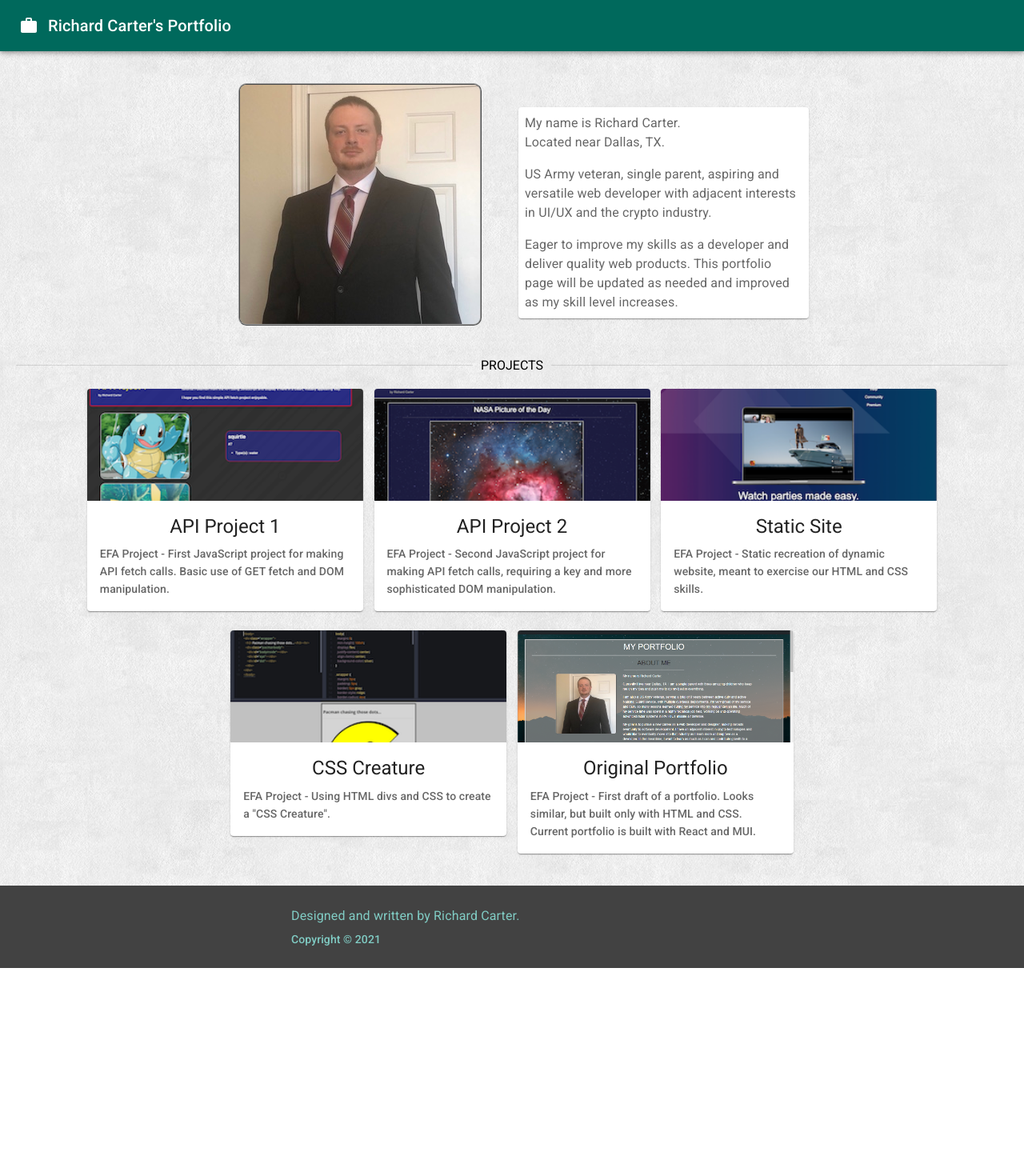
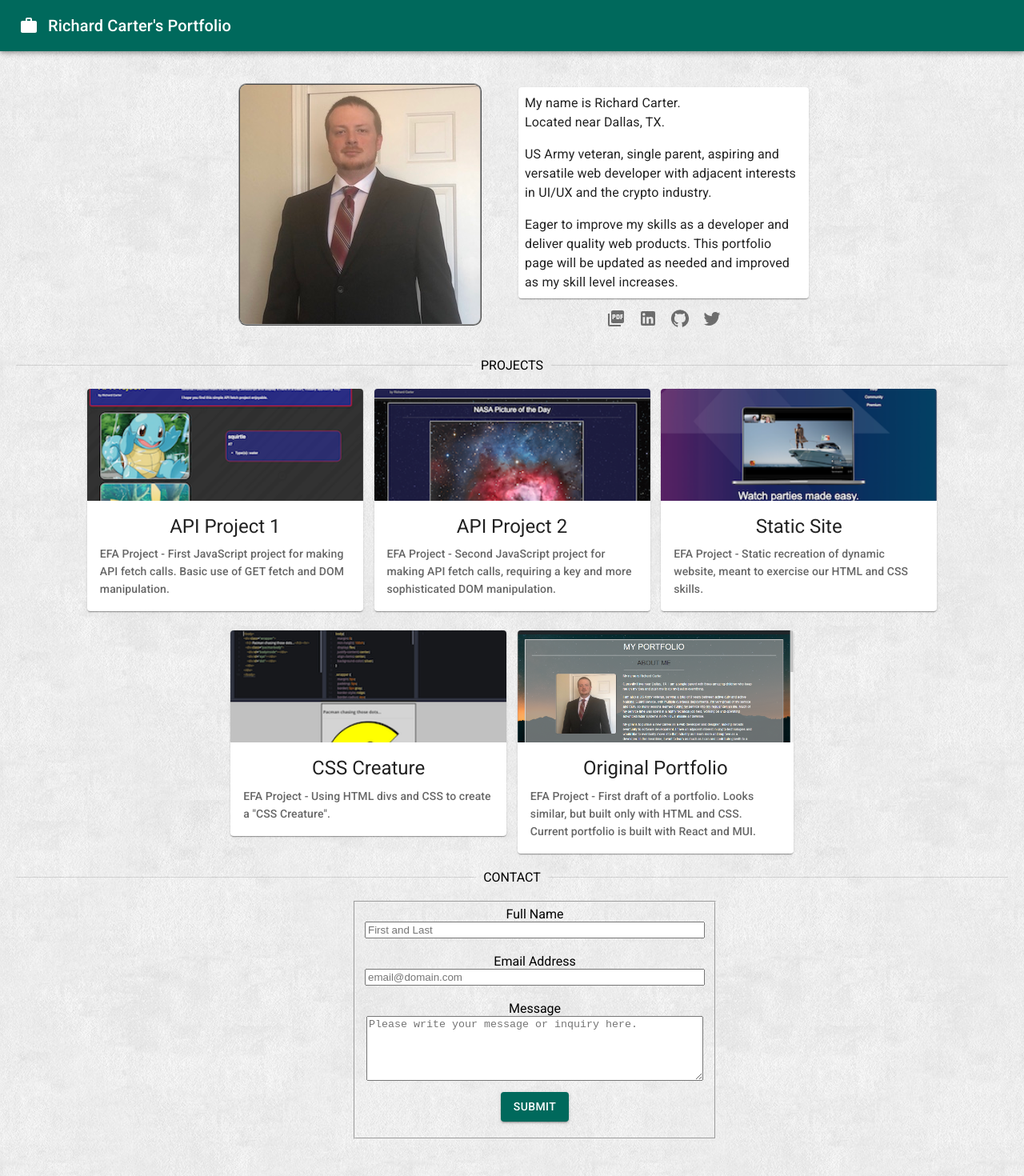
Before and after one commit to rcartr/rcartr.github.io, a React (Create React App) app: page / in a window 1280 px wide. Shown: the top 1470 px of the page at 80% size. Before the commit the page ends 1210 px from the top, so only its background shows below. Built offline with nearby package versions, Linux system fonts and the light colour scheme.

Commit message:
Baseline components completed

```diff
--- a/package.json
+++ b/package.json
@@ -13,7 +13,6 @@
     "@testing-library/jest-dom": "^5.14.1",
     "@testing-library/react": "^11.2.7",
     "@testing-library/user-event": "^12.8.3",
-    "gh-pages": "^3.2.3",
     "react": "^17.0.2",
     "react-dom": "^17.0.2",
     "react-scripts": "4.0.3",
@@ -21,6 +20,8 @@
   },
   "scripts": {
     "start": "react-scripts start",
+    "predeploy": "npm run build",
+    "deploy": "gh-pages -d build",
     "build": "react-scripts build",
     "test": "react-scripts test",
     "eject": "react-scripts eject"
@@ -42,5 +43,8 @@
       "last 1 firefox version",
       "last 1 safari version"
     ]
+  },
+  "devDependencies": {
+    "gh-pages": "^3.2.3"
   }
 }
--- a/src/App.css
+++ b/src/App.css
@@ -19,3 +19,13 @@ body {
   border-radius: 10px;
   border: ridge 2px rgb(158, 158, 158)
 }
+
+.main {
+  /* border: solid 1px black; */
+  padding: 10px;
+  margin: 10px;
+}
+
+#fs-frm {
+  max-width: 400px;
+}
--- a/src/components/Body.js
+++ b/src/components/Body.js
@@ -2,6 +2,7 @@ import * as React from 'react';
 import { styled } from '@mui/material/styles';
 import Typography from '@mui/material/Typography';
 import Box from '@mui/material/Box';
+import Container from '@mui/material/Container';
 import Paper from '@mui/material/Paper';
 import Grid from '@mui/material/Grid';
 import Link from '@mui/material/Link';
@@ -12,20 +13,24 @@ import { CardActionArea, Divider } from '@mui/material';
 import TwitterIcon from '@mui/icons-material/Twitter';
 import GitHubIcon from '@mui/icons-material/GitHub';
 import LinkedInIcon from '@mui/icons-material/LinkedIn';
+import PictureAsPdfIcon from '@mui/icons-material/PictureAsPdf';
 import IconButton from '@mui/material/IconButton';
+import Tooltip from '@mui/material/Tooltip';
 
 import mySelfie from '../assets/business-self.jpg';
+import resumeLink from '../assets/EFA-WebDev-Resume.pdf';
 import apiProject1 from '../assets/apiProject1Thumbnail.png'
 import apiProject2 from '../assets/apiProject2Thumbnail.png'
 import staticSite from '../assets/staticSiteThumbnail.png';
 import cssCreature from '../assets/cssCreaturePreview.png';
 import oldPortfolio from '../assets/originalPortfolio.png';
+import ContactMe from './ContactMe';
 
 const Item = styled(Paper)(({ theme }) => ({
     ...theme.typography.body2,
     padding: theme.spacing(1),
     textAlign: 'center',
-    color: theme.palette.text.secondary,
+    color: theme.palette.primary,
   }));
 
 
@@ -45,6 +50,28 @@ function Body() {
                         Located near Dallas, TX.<p/>
                         US Army veteran, single parent, aspiring and versatile web developer with adjacent interests in UI/UX and the crypto industry.<p/>
                         Eager to improve my skills as a developer and deliver quality web products. This portfolio page will be updated as needed and improved as my skill level increases.</Typography></Item>
+                        <Container sx={{ padding: '5px' }}>
+                            <Tooltip title="My Resume" arrow>
+                                <Link href={resumeLink} target="blank" rel="noopener">
+                                <IconButton><PictureAsPdfIcon/></IconButton>
+                                </Link>
+                            </Tooltip>
+                            <Tooltip title="My LinkedIn profile" arrow>
+                            <Link href="https://www.linkedin.com/in/rcarter52/" target="blank" rel="noopener">
+                                <IconButton><LinkedInIcon/></IconButton>
+                            </Link>
+                            </Tooltip>
+                            <Tooltip title="My GitHub page" arrow>
+                            <Link href="https://github.com/rcartr" target="blank" rel="noopener">
+                                <IconButton><GitHubIcon/></IconButton>
+                            </Link>
+                            </Tooltip>
+                            <Tooltip title="My Twitter profile" arrow>
+                            <Link href="https://twitter.com/rbcrtr" target="blank" rel="noopener">
+                                <IconButton><TwitterIcon/></IconButton>
+                            </Link>
+                            </Tooltip>
+                        </Container>
                     </Grid>
                 </Grid>
                 <Divider>PROJECTS</Divider>
@@ -150,6 +177,8 @@ function Body() {
                         </Card>
                     </Grid>
                 </Grid>
+                <Divider>CONTACT</Divider>
+                <ContactMe />
                     </center>
             </Box>
         )
--- /dev/null
+++ b/src/components/ContactMe.js
@@ -0,0 +1,24 @@
+import * as React from 'react';
+
+import Button from '@mui/material/Button';
+
+const ContactMe = () => {
+    return(
+        <div className="main">
+            <form id="fs-frm" name="simple-contact-form" accept-charset="utf-8" action="https://formspree.io/f/xeqvrzww" method="post">
+                <fieldset id="fs-frm-inputs">
+                    <label for="full-name">Full Name</label><br/>
+                        <input type="text" size="50" name="name" id="full-name" placeholder="First and Last" required=""/><br/><br/>
+                    <label for="email-address">Email Address</label><br/>
+                        <input type="email" size="50" name="_replyto" id="email-address" placeholder="email@domain.com" required=""/><br/><br/>
+                    <label for="message">Message</label><br/>
+                        <textarea rows="5" cols="50" name="message" id="message" placeholder="Please write your message or inquiry here." required=""></textarea>
+                        <input type="hidden" name="_subject" id="email-subject" value="Contact Form Submission"/>
+                    <Button type="submit" variant="contained" sx={{ margin: '10px' }}>Submit</Button>
+                </fieldset><br/>
+            </form>
+        </div>
+    )
+}
+
+export default ContactMe;
```
Also changed, not shown: 2 other files (tests, documents, lock files or other folders).
